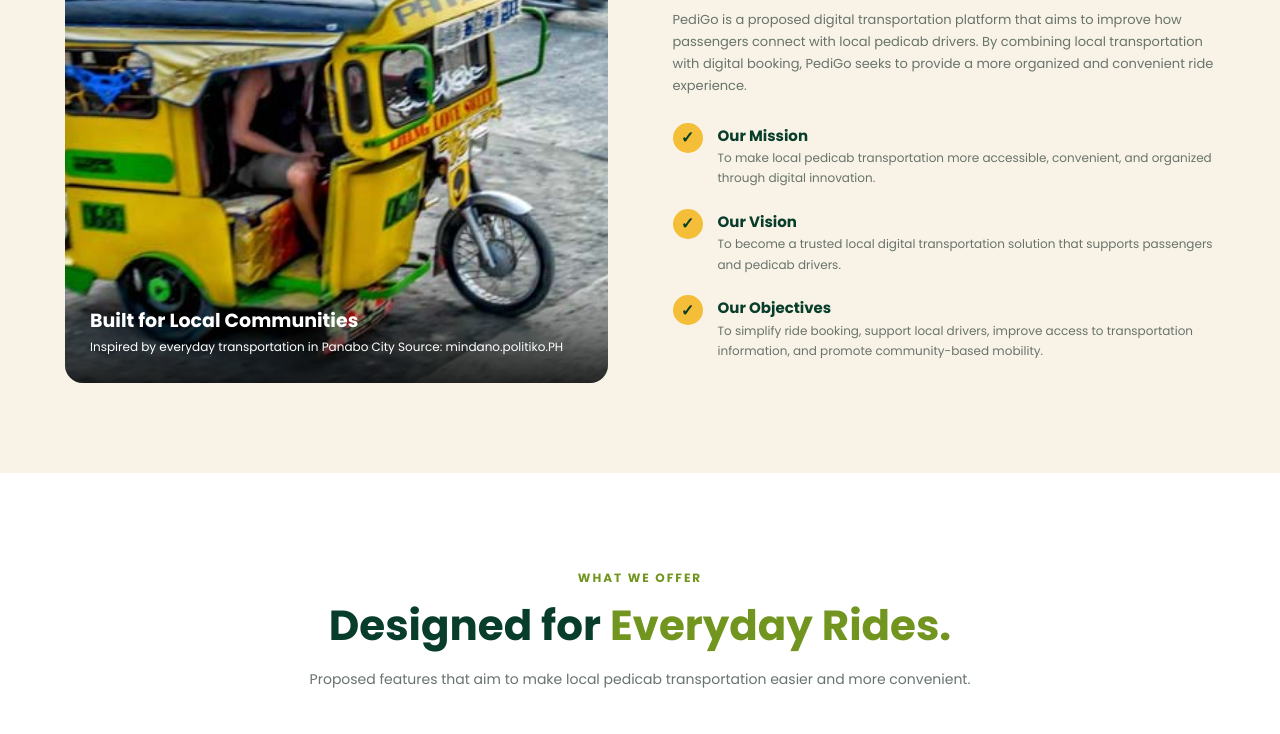
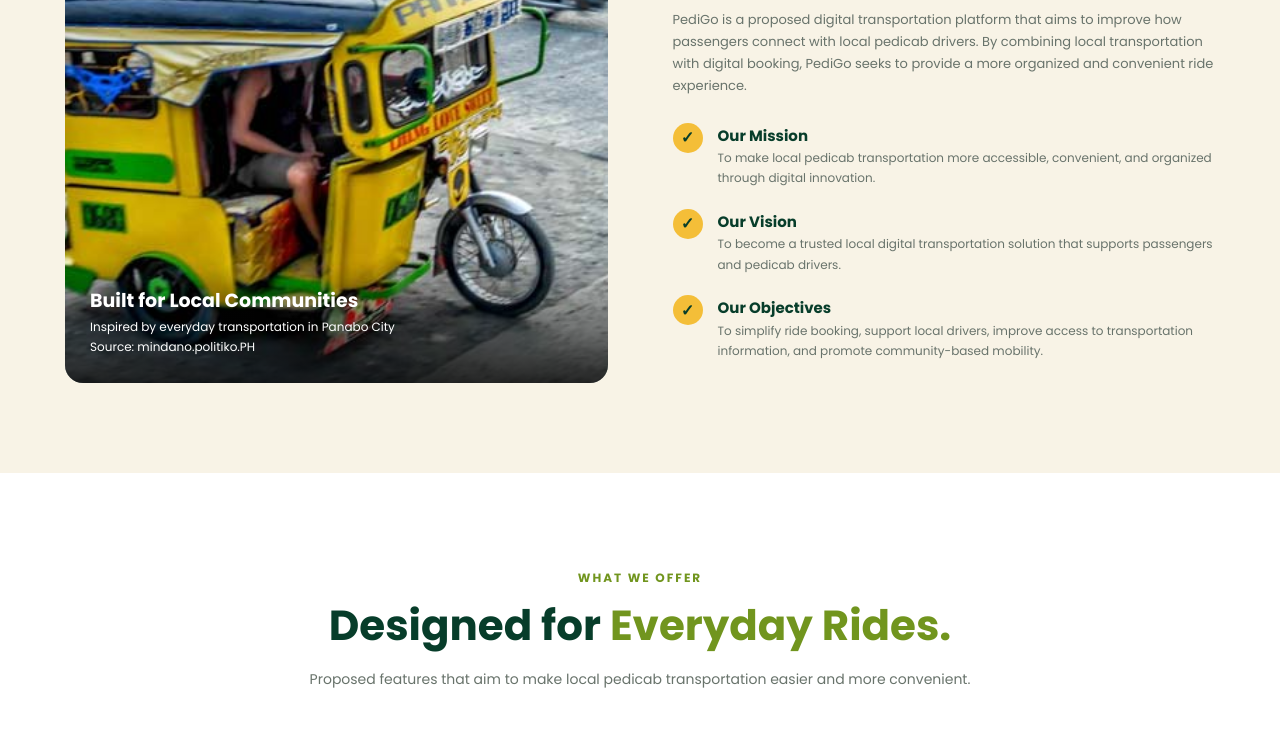
Before and after one commit to josesabate061506-maker/Promoweb1, a plain HTML site: page index.html in a window 1280 px wide. Shown: the part 3103-3837 px from the top of the page. Drawn offline with Linux system fonts and the light colour scheme.

```diff
--- a/index.html
+++ b/index.html
@@ -254,7 +254,7 @@
                     <strong>Built for Local Communities</strong>
 
                     <span>
-                        Inspired by everyday transportation in Panabo City
+                        Inspired by everyday transportation in Panabo City<br>
                         Source: mindano.politiko.PH
                     </span>
                 </div>
```
